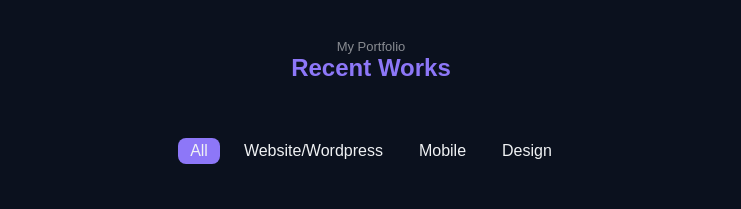
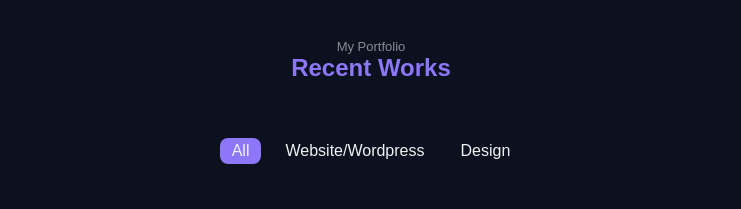
Before and after one commit to mhmdhfzh/mhmdhafizhs, a plain HTML site: page index.html in a window 1280 px wide. Shown: the part 2120-2329 px from the top of the page, without its empty margins (269-1010 px from the left). Drawn offline with nearby package versions, Linux system fonts and the light colour scheme.

```diff
--- a/index.html
+++ b/index.html
@@ -306,7 +306,6 @@
         <div class="work__filters">
           <span class="work__items active-work" data-filter="all">All</span>
           <span class="work__items" data-filter=".web">Website/Wordpress</span>
-          <span class="work__items" data-filter=".mobile">Mobile</span>
           <span class="work__items" data-filter=".design">Design</span>
         </div>
 
```
